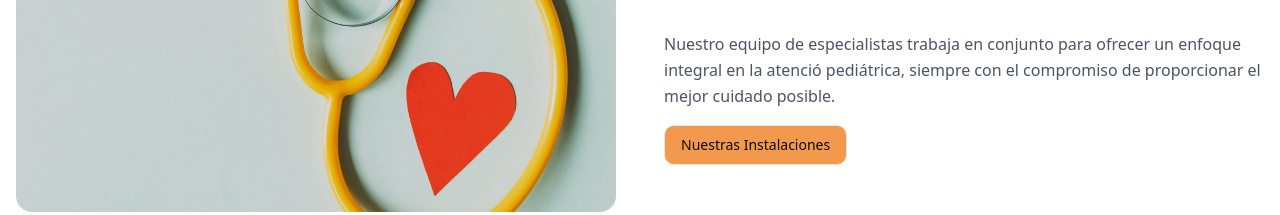
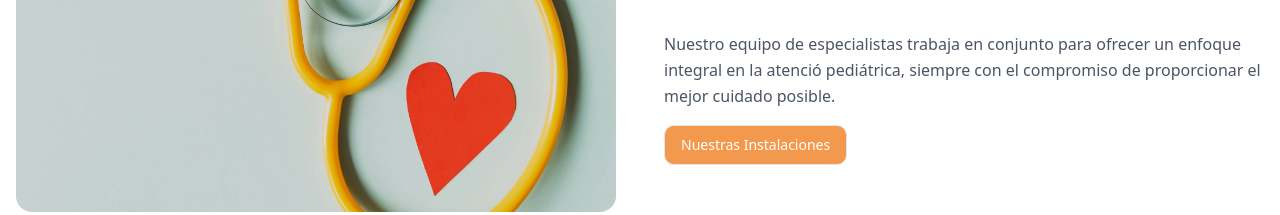
Before and after one commit to LibOrtega/chinocoso, a Next.js app: page / in a window 1280 px wide. Shown: the part 1460-1675 px from the top of the page. Built offline with nearby package versions, Linux system fonts and the light colour scheme.

Commit message:
cosos random

```diff
--- a/app/components/brand-story.tsx
+++ b/app/components/brand-story.tsx
@@ -43,7 +43,7 @@ export default function BrandStory() {
               atenció pediátrica, siempre con el compromiso de proporcionar el mejor cuidado posible.
             </p>
             <Link href="#facilities">
-              <Button variant="outline" className="mt-4 bg-[#f3994d] hover:bg-[#f3994d]/90 hover:text-[#5dc0b3] transition-colors">
+              <Button variant="outline" className="mt-4 bg-[#f3994d] hover:bg-[#f3994d]/90 text-white transition-colors">
                 Nuestras Instalaciones
               </Button>
             </Link>
--- a/app/components/facilities.tsx
+++ b/app/components/facilities.tsx
@@ -25,10 +25,10 @@ export default function Facilities() {
   ]
 
   return (
-    <section id="facilities" className="py-24 bg-gradient-to-b from-white to-[#5dc0b3]/10">
+    <section id="facilities" className="py-24 bg-gradient-to-b from-white to-[#ffffff]/10">
       <div className="container mx-auto px-4">
         <div className="max-w-3xl mx-auto text-center mb-16">
-          <span className="text-[#5dc0b3] font-medium tracking-wider">Nuestras Instalaciones</span>
+          <h2 className="font-medium tracking-wider" style={{ color: '#5dc0b3' }}>Nuestras Instalaciones</h2>
           <h2 className="text-3xl md:text-4xl font-bold text-gray-900 mt-4 mb-6">
             Un espacio diseñado para los más pequeños
           </h2>
```
